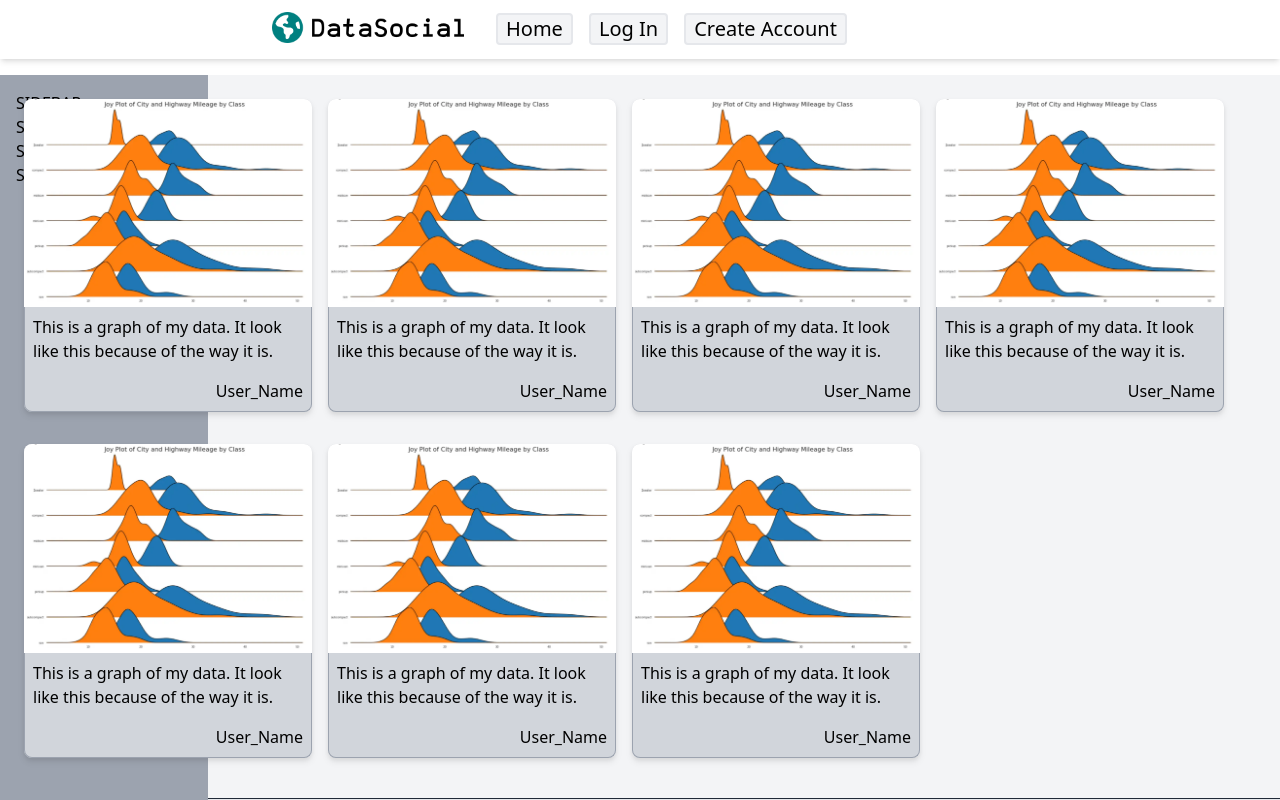
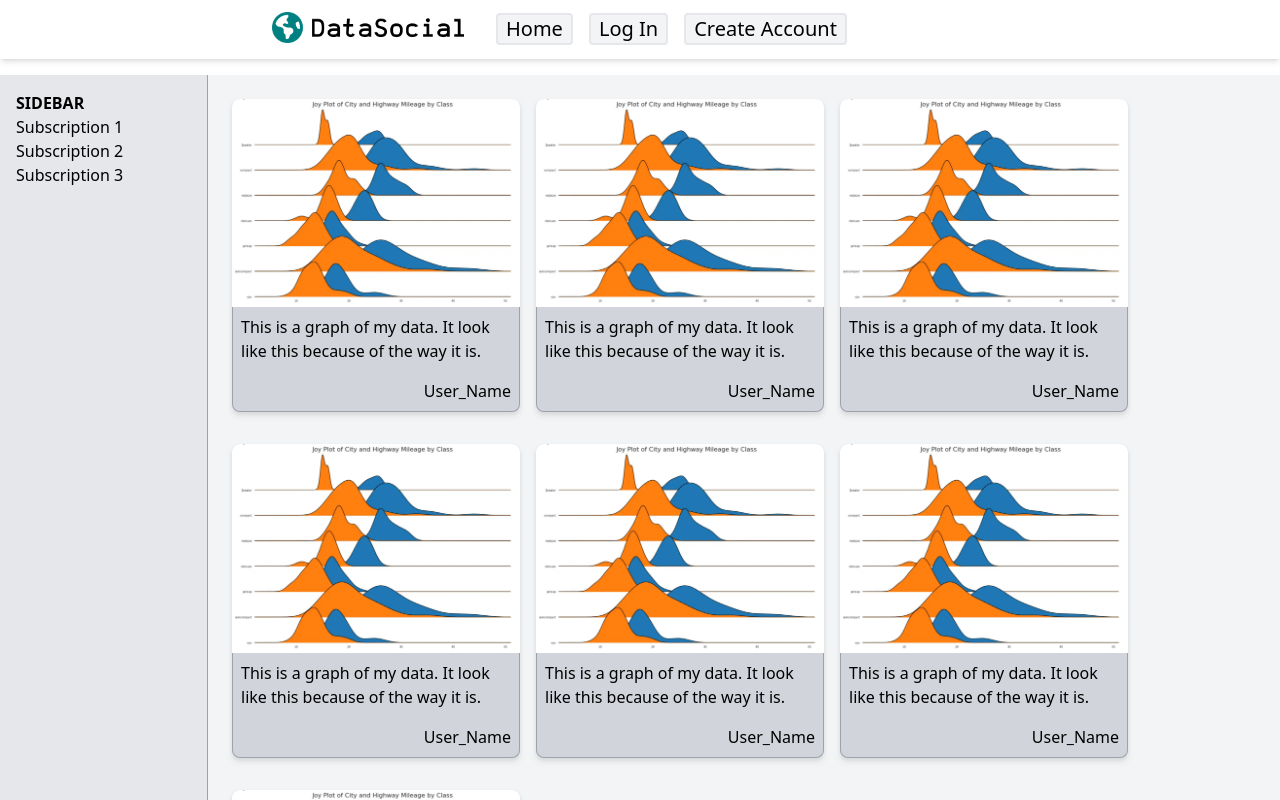
Before and after one commit to jrduell/402-Project, a Next.js app: page / in a window 1280 px wide. Shown: the top 800 px of the page. Built offline with nearby package versions, Linux system fonts and the light colour scheme.

Commit message:
Fix sidebar position

```diff
--- a/components/SideBar.js
+++ b/components/SideBar.js
@@ -1,8 +1,8 @@
 export default function SideBar() {
     return (
-        <div className="fixed h-screen w-52 bg-gray-400 p-4">
+        <div className="sticky h-screen w-52 bg-gray-200 border-r border-gray-400 p-4">
             <div className="items-center">
-                <h1>SIDEBAR</h1>
+                <h1 className="font-bold">SIDEBAR</h1>
                 <p>Subscription 1</p>
                 <p>Subscription 2</p>
                 <p>Subscription 3</p>
```
